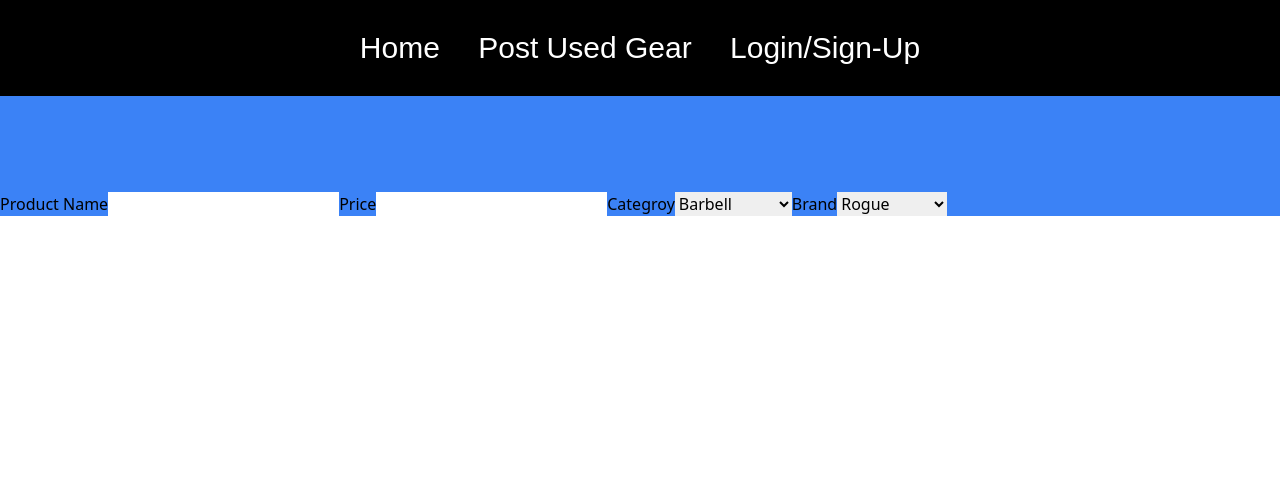
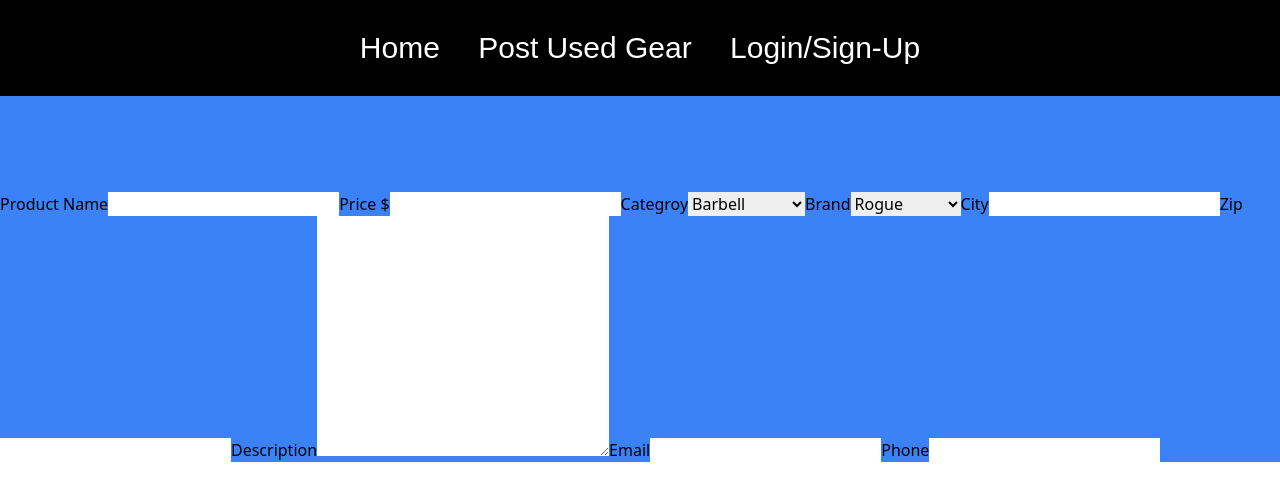
Before and after one commit to Brandon-Winkler/FitView, a React (Vite) app: page /used-gear in a window 1280 px wide. Shown: the top 500 px of the page. Built offline with nearby package versions, Linux system fonts and the light colour scheme.

Commit message:
did a little more work on the post form need to figure out how to get it to accept images

```diff
--- a/src/components/PostForm.tsx
+++ b/src/components/PostForm.tsx
@@ -2,9 +2,9 @@ const PostForm: React.FC = () => {
     return(
         <form action="">
             <label htmlFor="productName">Product Name</label>
-            <input type="text" />
-            <label htmlFor="price">Price</label>
-            <input type="number" />
+            <input type="text" id="productName"/>
+            <label htmlFor="price">Price $</label>
+            <input type="number" id="price"/>
             <label htmlFor="category">Categroy</label>
             <select name="categories" id="category">
                 <option value="barbell">Barbell</option>
@@ -31,6 +31,16 @@ const PostForm: React.FC = () => {
                 <option value="eleiko">Eleiko</option>
                 <option value="trx">TRX</option>
             </select>
+            <label htmlFor="city">City</label>
+            <input type="text" id="city"/>
+            <label htmlFor="zip">Zip</label>
+            <input type="text" id="zip"/>
+            <label htmlFor="description">Description</label>
+            <textarea name="description" id="description" cols={30} rows={10}></textarea>
+            <label htmlFor="email">Email</label>
+            <input type="email" id="email"/>
+            <label htmlFor="phone">Phone</label>
+            <input type="text" id="phone"/>
         </form>
 
     );
```
